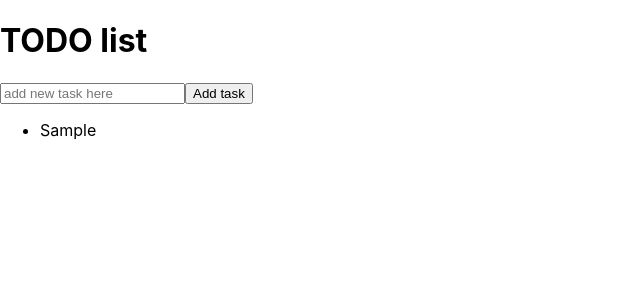
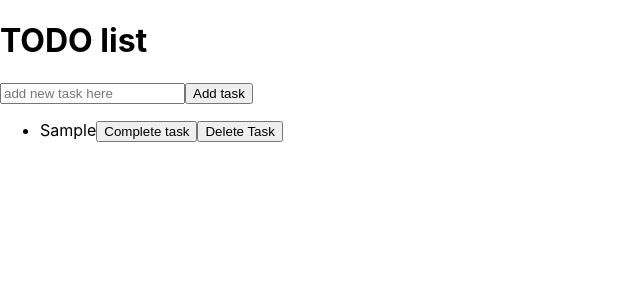
Before and after one commit to Volen/vatodo, a React (Create React App) app: page / in a window 1280 px wide. Both pictures are taken after typing "Sample" into the empty fields and a click on the button "Add task". Shown: the top 300 px of the page, without its empty margins (0-640 px from the left). Built offline with nearby package versions, Linux system fonts and the light colour scheme.

Commit message:
add delete and complete buttons, and some css

```diff
--- a/src/App.js
+++ b/src/App.js
@@ -1,36 +1,64 @@
 import React from "react";
-import { v4 as uuidv4 } from 'uuid';
+import { v4 as uuidv4 } from "uuid";
+import './task.css'
+
+const TaskList = ({ tasksList }) => (
+  <ul>
+    {tasksList.map((task) => (
+      <li key={task.id} className={`completed-${task.completed.toString()}`}>
+        {task.task}
+        <button>
+          Complete task
+        </button>
+        <button>
+          Delete Task
+        </button>
+      </li>
+    ))}
+  </ul>
+);
+
+const AddTask = ({ taskName, handleChange, submitHandler }) => (
+  <div>
+    <input
+      type="text"
+      placeholder="add new task here"
+      value={taskName}
+      onChange={handleChange}
+    />
+    <button onClick={submitHandler}>Add task</button>
+  </div>
+);
 
 function App() {
   const [tasks, setTasks] = React.useState([]);
-  const [taskName, setTaskName] = React.useState('');
+  const [taskName, setTaskName] = React.useState("");
 
-  const listTasks = tasks.map(({ id, task, completed }) => <li key={id} className={`completed-${completed.toString()}`}>{task}</li>);
-
-  const handleChange = event => {
+  const handleChange = (event) => {
     setTaskName(event.target.value);
-  }
+  };
 
   const submitHandler = () => {
     const newTask = {
       id: uuidv4(),
       task: taskName,
-      completed: false
+      completed: false,
     };
     setTasks(tasks.concat(newTask));
-    setTaskName('');
-  }
+    setTaskName("");
+  };
 
   return (
     <div>
       <h1>TODO list</h1>
 
-      <input type="text" placeholder="add new task here" value={taskName} onChange={handleChange} />
-      <button onClick={submitHandler}>Add task</button>
+      <AddTask
+        taskName={taskName}
+        handleChange={handleChange}
+        submitHandler={submitHandler}
+      />
 
-      <ul>
-        {listTasks}
-      </ul>
+      <TaskList tasksList={tasks} />
     </div>
   );
 }
--- /dev/null
+++ b/src/task.css
@@ -0,0 +1,9 @@
+.completed-true {
+    text-decoration: line-through;
+    color: grey;
+}
+
+.completed-false {
+    text-decoration: none;
+    color: black;
+}
```
